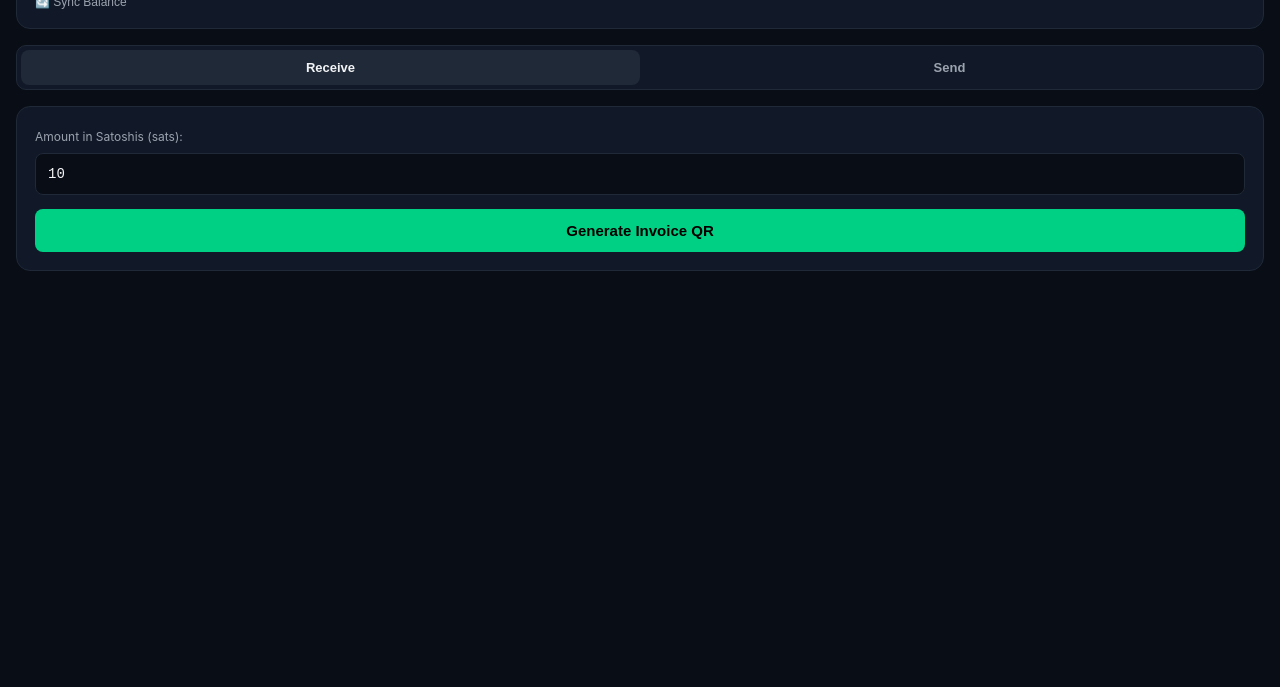
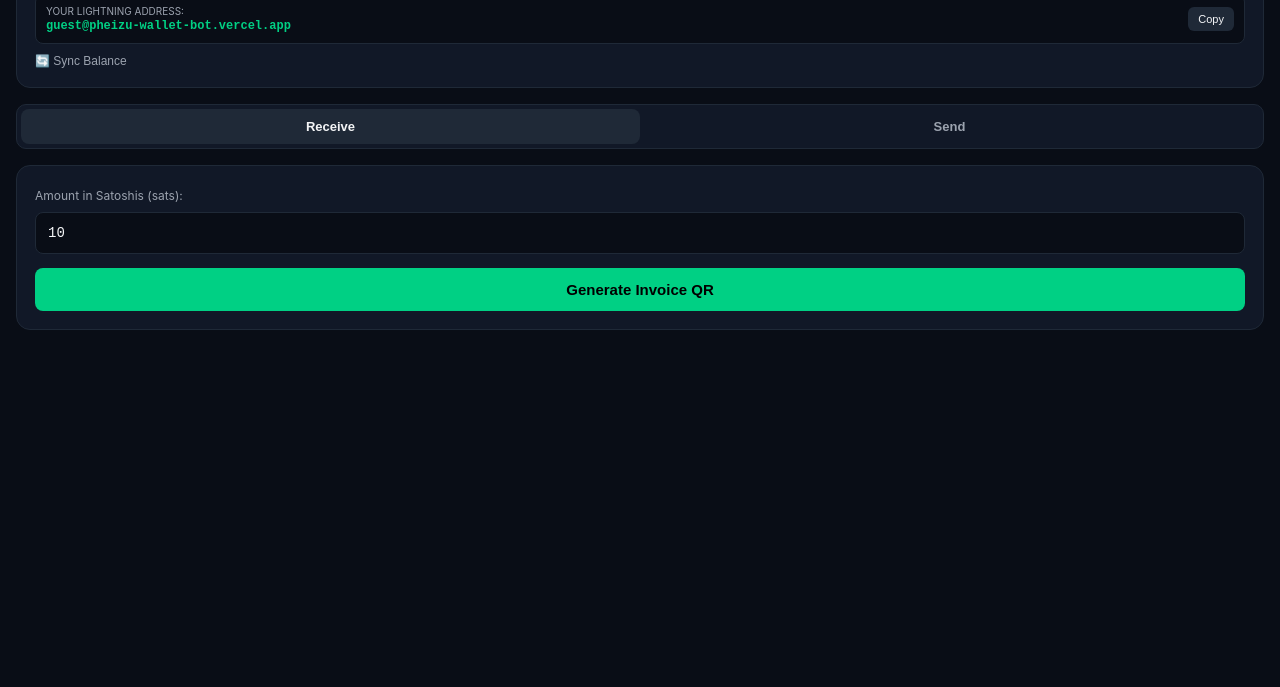
Before and after one commit to khudaimiofficial-collab/pheizu-wallet-bot, a website: page index.html in a window 1280 px wide. Shown: the part 113-800 px from the top of the page. Drawn offline with Linux system fonts and the light colour scheme; no server answers.

Commit message:
Update index.html

```diff
--- a/index.html
+++ b/index.html
@@ -35,6 +35,23 @@
     }
     .balance-title { font-size: 12px; color: var(--muted); text-transform: uppercase; }
     .balance-amount { font-size: 34px; font-weight: bold; color: var(--button); margin: 6px 0; }
+    .address-badge {
+      background: #090d16;
+      border: 1px solid var(--border);
+      padding: 10px;
+      border-radius: 8px;
+      font-size: 12px;
+      display: flex;
+      justify-content: space-between;
+      align-items: center;
+      margin-top: 10px;
+    }
+    .address-text {
+      color: var(--button);
+      font-family: monospace;
+      font-weight: bold;
+      word-break: break-all;
+    }
     .tabs {
       display: flex;
       background: var(--card);
@@ -98,8 +115,6 @@
       color: var(--muted);
     }
     .hidden { display: none !important; }
-
-    /* Success Popup Modal */
     .modal-overlay {
       position: fixed;
       top: 0; left: 0; right: 0; bottom: 0;
@@ -124,22 +139,30 @@
 </head>
 <body>
 
-  <!-- Personal Balance Card -->
   <div class="card">
     <div class="balance-title">⚡ Available Balance</div>
     <div id="balanceDisplay" class="balance-amount">0 sats</div>
-    <button onclick="loadBalance()" style="background:transparent; border:none; color:var(--muted); font-size:12px; cursor:pointer;">
+
+    <div class="address-badge">
+      <div>
+        <span style="font-size:10px; color:var(--muted); display:block;">YOUR LIGHTNING ADDRESS:</span>
+        <span id="userLnAddress" class="address-text">loading...</span>
+      </div>
+      <button onclick="copyAddress()" style="background:var(--border); border:none; color:var(--text); padding:6px 10px; border-radius:6px; font-size:11px; cursor:pointer;">
+        Copy
+      </button>
+    </div>
+
+    <button onclick="loadBalance()" style="background:transparent; border:none; color:var(--muted); font-size:12px; cursor:pointer; margin-top:10px;">
       🔄 Sync Balance
     </button>
   </div>
 
-  <!-- Tabs -->
   <div class="tabs">
     <button id="tabReceive" class="tab-btn active" onclick="switchTab('receive')">Receive</button>
     <button id="tabSend" class="tab-btn" onclick="switchTab('send')">Send</button>
   </div>
 
-  <!-- RECEIVE PANEL -->
   <div id="receivePanel" class="card">
     <label style="font-size:12px; color:var(--muted);">Amount in Satoshis (sats):</label>
     <input type="number" id="receiveAmount" placeholder="e.g. 100" value="10" />
@@ -147,23 +170,21 @@
 
     <div id="qrResult" class="qr-box hidden">
       <div id="qrcode"></div>
-      <p id="listenNotice" style="font-size:12px; color:#f59e0b; margin-top:8px;">⏳ Waiting for payment (Auto-verifying)...</p>
+      <p id="listenNotice" style="font-size:12px; color:#f59e0b; margin-top:8px;">⏳ Waiting for payment...</p>
       <div id="invoiceString" class="invoice-text"></div>
       <button class="btn-action" style="margin-top:10px; font-size:12px; padding:8px;" onclick="copyInvoice()">Copy Invoice</button>
     </div>
   </div>
 
-  <!-- SEND PANEL -->
   <div id="sendPanel" class="card hidden">
     <label style="font-size:12px; color:var(--muted);">Destination (Address or Invoice):</label>
-    <input type="text" id="sendDest" placeholder="user@speed.app or lnbc..." />
+    <input type="text" id="sendDest" placeholder="name@speed.app, or lnbc..." />
     <label style="font-size:12px; color:var(--muted);">Amount (sats):</label>
     <input type="number" id="sendAmount" placeholder="e.g. 5" />
     <button id="btnSend" class="btn-action" onclick="sendSats()">Send From Balance</button>
     <div id="sendFeedback" style="font-size:12px; margin-top:10px; text-align:center;"></div>
   </div>
 
-  <!-- POPUP MODAL (Triggers once per payment) -->
   <div id="successModal" class="modal-overlay hidden">
     <div class="modal-card">
       <div style="font-size:42px; margin-bottom:10px;">🎉</div>
@@ -175,9 +196,17 @@
   </div>
 
 <script>
+  const DOMAIN = "pheizu-wallet-bot.vercel.app";
   const tg = window.Telegram?.WebApp;
-  const currentUserId = String(tg?.initDataUnsafe?.user?.id || localStorage.getItem("saved_uid") || "user_guest");
-  localStorage.setItem("saved_uid", currentUserId);
+
+  const tgUser = tg?.initDataUnsafe?.user;
+  const username = tgUser?.username || (tgUser?.id ? `user${tgUser.id}` : localStorage.getItem("saved_user") || "guest");
+  localStorage.setItem("saved_user", username);
+
+  const currentUserId = String(tgUser?.id || username);
+  const myLightningAddress = `${username.toLowerCase()}@${DOMAIN}`;
+
+  document.getElementById("userLnAddress").innerText = myLightningAddress;
 
   let activeCheckTimer = null;
 
@@ -196,15 +225,13 @@
   async function loadBalance() {
     haptic("light");
     const el = document.getElementById("balanceDisplay");
-
-    const cached = localStorage.getItem(`bal_${currentUserId}`);
-    if (cached) el.innerText = `${Number(cached).toLocaleString()} sats`;
+    const cachedBal = localStorage.getItem(`bal_${currentUserId}`);
+    if (cachedBal) el.innerText = `${Number(cachedBal).toLocaleString()} sats`;
 
     try {
       const res = await fetch(`/api/wallet?action=balance&user_id=${currentUserId}`);
       const data = await res.json();
-      const finalBal = Number(data.balance || 0);
-
+      const finalBal = Number(data.balance || cachedBal || 0);
       el.innerText = `${finalBal.toLocaleString()} sats`;
       localStorage.setItem(`bal_${currentUserId}`, finalBal);
     } catch (e) {}
@@ -251,7 +278,6 @@
       document.getElementById("qrResult").classList.remove("hidden");
       document.getElementById("listenNotice").innerText = "⏳ Waiting for payment (Auto-verifying)...";
 
-      // Automatically listen and verify
       startAutoVerification(payment.id, Number(amount));
     } catch(err) {
       alert("Error: " + err.message);
@@ -261,12 +287,11 @@
     }
   }
 
-  // Automatic Verification Polling
   function startAutoVerification(paymentId, amount) {
     let attempts = 0;
     activeCheckTimer = setInterval(async () => {
       attempts++;
-      if (attempts > 80) return clearInterval(activeCheckTimer); // 4 mins timeout
+      if (attempts > 80) return clearInterval(activeCheckTimer);
 
       try {
         const res = await fetch(`/api/wallet?action=check-status&payment_id=${paymentId}&user_id=${currentUserId}`);
@@ -276,7 +301,6 @@
           clearInterval(activeCheckTimer);
           document.getElementById("listenNotice").innerText = "✅ Paid!";
 
-          // Trigger popup ONLY if newly credited
           if (data.credited_now || !localStorage.getItem(`seen_${paymentId}`)) {
             localStorage.setItem(`seen_${paymentId}`, "1");
             localStorage.setItem(`bal_${currentUserId}`, data.balance);
@@ -291,7 +315,6 @@
 
   function triggerSuccessPopup(amount, newBalance) {
     hapticNotification("success");
-
     if (tg && tg.showPopup) {
       tg.showPopup({
         title: "⚡ Payment Received!",
@@ -372,6 +395,12 @@
     alert("Invoice copied!");
   }
 
+  function copyAddress() {
+    navigator.clipboard.writeText(myLightningAddress);
+    haptic("light");
+    alert("Lightning Address copied!\n" + myLightningAddress);
+  }
+
   loadBalance();
 </script>
 </body>
```
